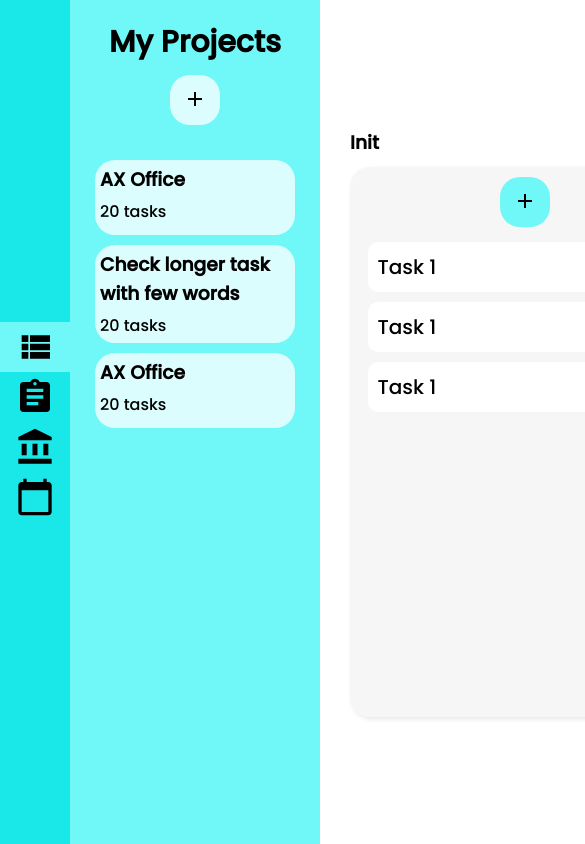
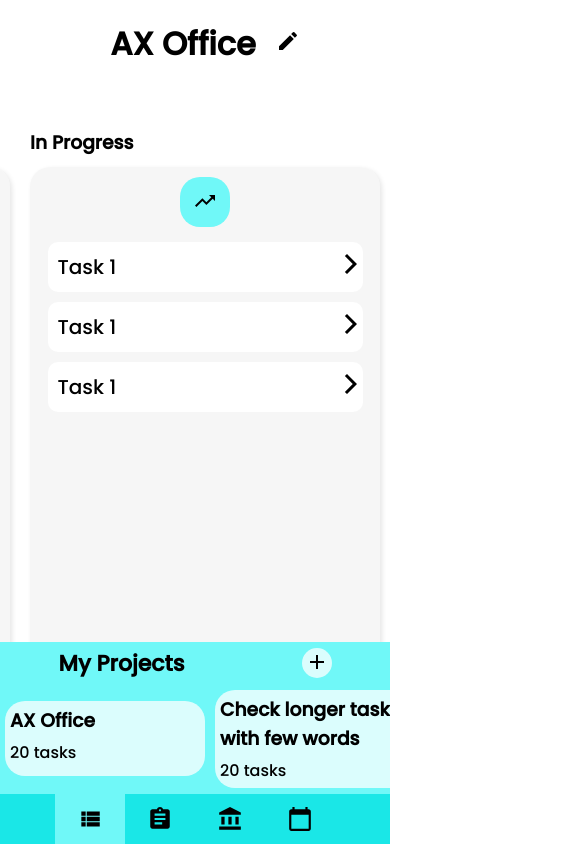
Before and after one commit to ArexSpeed/axoffice, a React (Create React App) app in the folder client/: page /projects in a window 390 px wide. Shown: the top 844 px of the page, 585 px wide, since content can reach past the window. Built offline with nearby package versions, Linux system fonts and the light colour scheme.

Commit message:
nav,side mobile

```diff
--- a/client/src/styles/Global.scss
+++ b/client/src/styles/Global.scss
@@ -10,6 +10,11 @@
   flex-direction: row;
   height: 100vh;
   font-family: $font-family;
+  @media screen and (max-width: 768px){
+    @include center;
+    flex-direction: column-reverse;
+    overflow: hidden;
+  }
 }
 li{
   list-style: none;
--- a/client/src/styles/Main.scss
+++ b/client/src/styles/Main.scss
@@ -3,7 +3,7 @@
 .main{
   margin-left: 20px;
   height: 100%;
-  overflow: scroll;
+  overflow: hidden;
   &__header{
     display: flex;
     flex-direction: row;
--- a/client/src/styles/Nav.scss
+++ b/client/src/styles/Nav.scss
@@ -4,16 +4,35 @@
   @include center;
   height: 100vh;
   width: 70px;
+  @media screen and (max-width: 768px){
+    flex-direction: row;
+    width: 100vw;
+    height: 70px;
+  }
+  @media screen and (max-width: 540px){
+    flex-direction: row;
+    width: 100vw;
+    height: 50px;
+  }
   &.projects{
     background: $bg-projects;
   }
   &.lists{
     background: $bg-lists;
   }
+  &-list{
+    @include center;
+    @media screen and (max-width: 768px){
+      flex-direction: row;
+    }
+  }
   &-item{
     @include center;
     width: 70px;
     height: 50px;
+    @media screen and (max-width: 768px){
+      flex-direction: row;
+    }
     &:hover{
       background: rgba(255,255,255,.3);
     }
@@ -31,6 +50,9 @@
     color: #000000;
     & > .MuiSvgIcon-root{
       font-size: 40px;
+      @media screen and (max-width: 540px){
+        font-size: 26px;
+      }
     }
   }
 
--- a/client/src/styles/Sidebar.scss
+++ b/client/src/styles/Sidebar.scss
@@ -3,6 +3,17 @@
   height: 100%;
   width: 250px;
   overflow: scroll;
+  @media screen and (max-width: 768px){
+    flex-direction: row;
+    width: 100vw;
+    height: 250px;
+    overflow: hidden;
+  }
+  @media screen and (max-width: 540px){
+    flex-direction: row;
+    width: 100vw;
+    height: 200px;
+  }
   &.projects{
     background: $bg-projects-second;
   }
@@ -12,9 +23,20 @@
   &__header{
     @include center;
     margin: 20px auto;
+    @media screen and (max-width: 768px){
+      margin: 5px auto;
+      flex-direction: row;
+      justify-content: space-around;
+    }
   }
   &__title{
     font-size: 30px;
+    @media screen and (max-width: 768px){
+      font-size: 26px;
+    }
+    @media screen and (max-width: 540px){
+      font-size: 22px;
+    }
   }
   &__add{
     background: $bg-box;
@@ -24,9 +46,25 @@
     border: none;
     border-radius: 20px;
     cursor: pointer;
+    @media screen and (max-width: 768px){
+      margin: 0;
+      width: 30px;
+      height: 30px;
+    }
   }
   &__boxes{
     @include center;
+    -ms-overflow-style: none;
+    scrollbar-width: none;
+    @media screen and (max-width: 768px){
+      flex-direction: row;
+      justify-content: flex-start;
+      overflow: scroll;
+    }
+    &::-webkit-scrollbar {
+      display: none;
+    }
+
   }
   &__box{
     margin: 5px;
@@ -34,6 +72,9 @@
     min-height: 75px;
     background: $bg-box;
     border-radius: 20px;
+    @media screen and (max-width: 768px){
+      min-width: 200px;
+    }
     cursor: pointer;
     &-title{
       margin: 5px;
```
